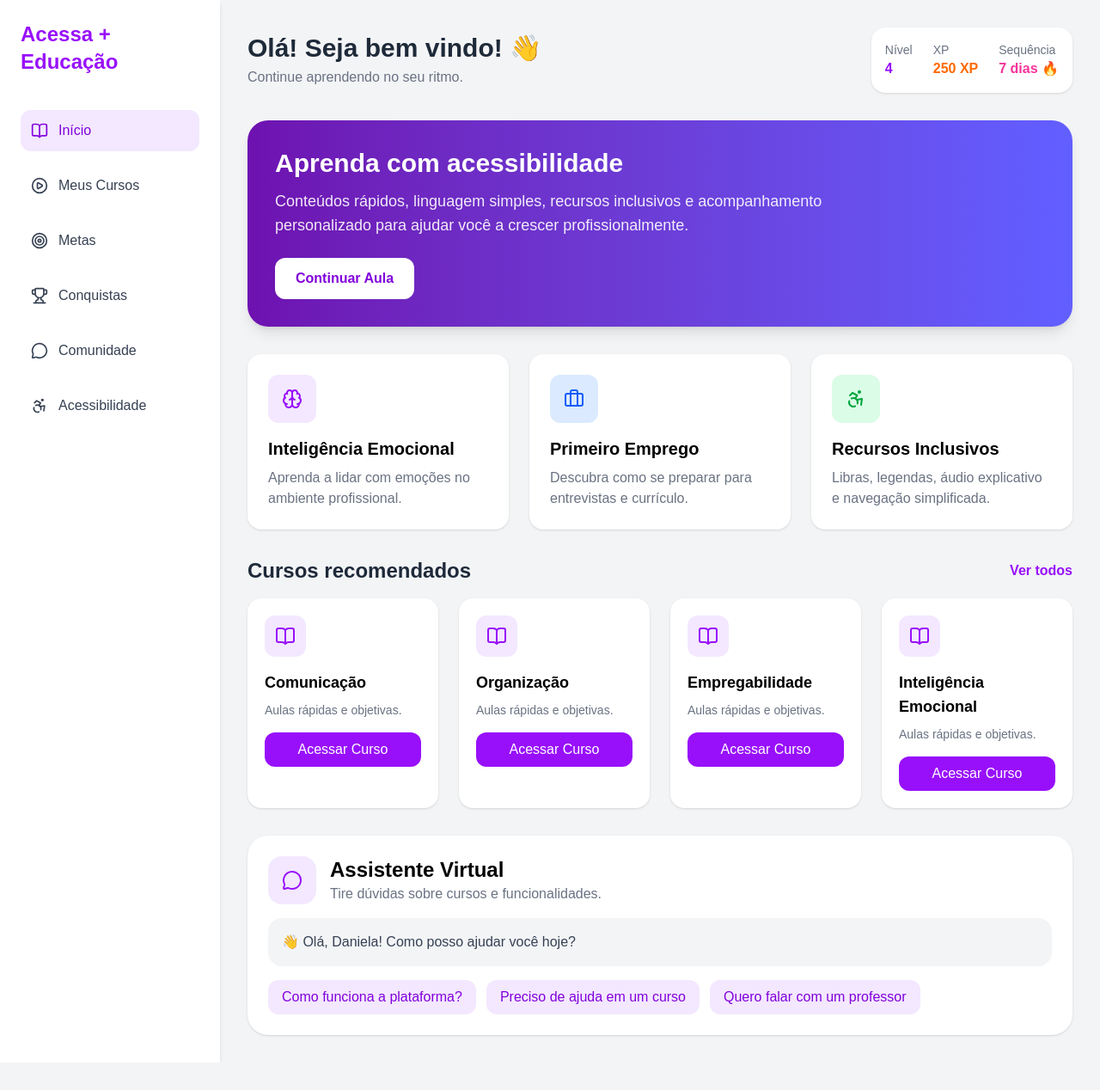
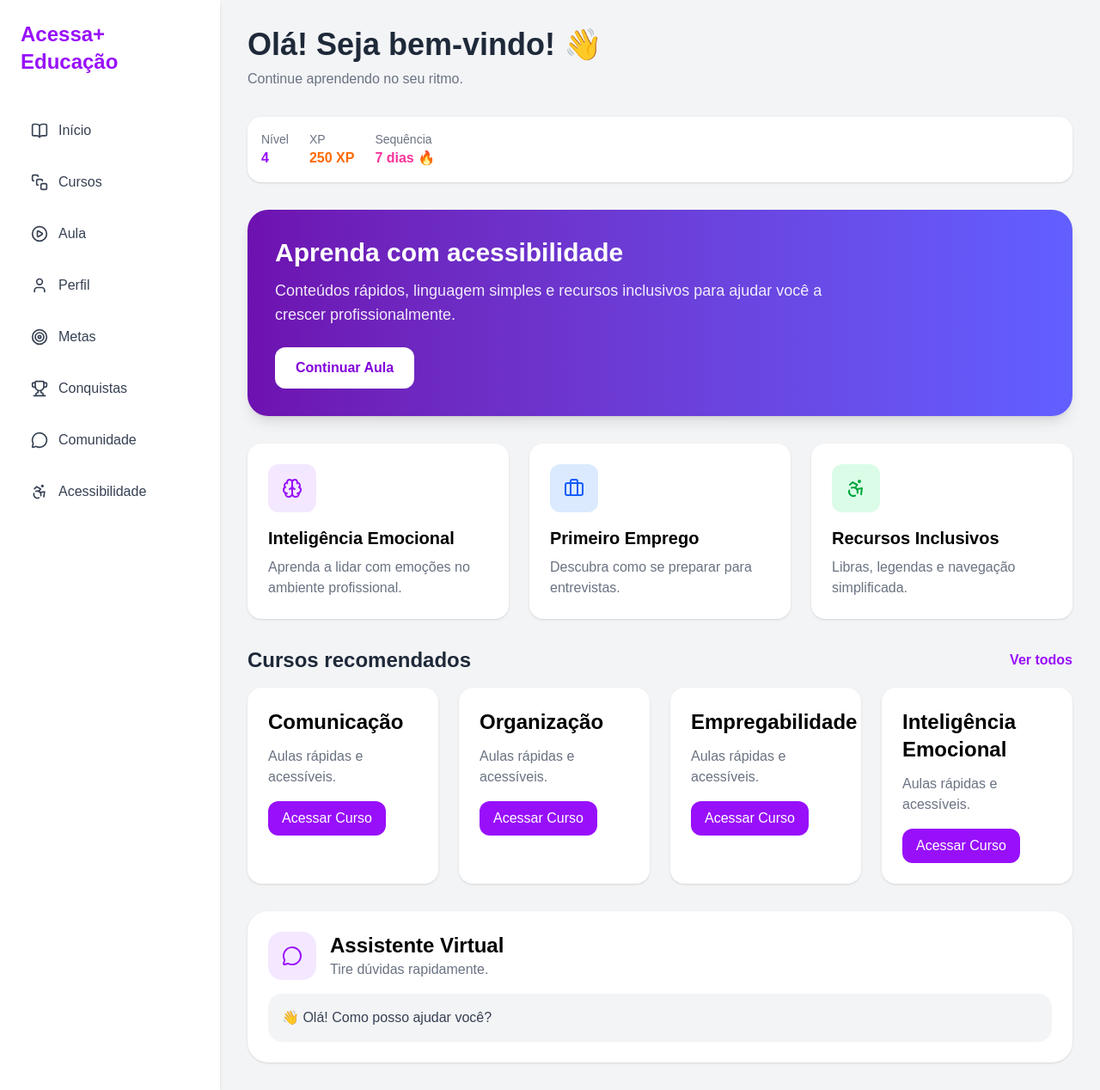
Before and after one commit to DanielaThais/Acessa-mais-Educacao, a React (Vite) app in the folder acessa-mais-educacao/: page / in a window 1280 px wide. Shown: the whole page at 86% size. Before the commit the page ends 1236 px from the top, so only its background shows below. Built offline with nearby package versions, Linux system fonts and the light colour scheme.

Commit message:
Incluídas outras páginas e ajustada navegadas

```diff
--- a/acessa-mais-educacao/src/components/AcessibilityMenu.tsx
+++ b/acessa-mais-educacao/src/components/AcessibilityMenu.tsx
@@ -0,0 +1,27 @@
+export default function AccessibilityMenu() {
+  return (
+    <div className="bg-white rounded-3xl shadow p-6">
+      <h2 className="text-2xl font-bold mb-6">
+        Recursos de Acessibilidade
+      </h2>
+
+      <div className="flex flex-wrap gap-4">
+        <button className="bg-purple-100 text-purple-700 px-4 py-2 rounded-xl">
+          Libras
+        </button>
+
+        <button className="bg-blue-100 text-blue-700 px-4 py-2 rounded-xl">
+          Legendas
+        </button>
+
+        <button className="bg-green-100 text-green-700 px-4 py-2 rounded-xl">
+          Áudio Explicativo
+        </button>
+
+        <button className="bg-orange-100 text-orange-700 px-4 py-2 rounded-xl">
+          Fonte Ampliada
+        </button>
+      </div>
+    </div>
+  );
+}
--- a/acessa-mais-educacao/src/components/ChatAssistant.tsx
+++ b/acessa-mais-educacao/src/components/ChatAssistant.tsx
@@ -0,0 +1,29 @@
+import { MessageCircle } from "lucide-react";
+
+export default function ChatAssistant() {
+  return (
+    <section className="bg-white rounded-3xl shadow p-6">
+      <div className="flex items-center gap-4 mb-4">
+        <div className="bg-purple-100 p-4 rounded-2xl">
+          <MessageCircle className="text-purple-600" />
+        </div>
+
+        <div>
+          <h2 className="text-2xl font-bold">
+            Assistente Virtual
+          </h2>
+
+          <p className="text-gray-500">
+            Tire dúvidas rapidamente.
+          </p>
+        </div>
+      </div>
+
+      <div className="bg-gray-100 rounded-2xl p-4">
+        <p className="text-gray-700">
+          👋 Olá! Como posso ajudar você?
+        </p>
+      </div>
+    </section>
+  );
+}
--- a/acessa-mais-educacao/src/components/CourseCard.tsx
+++ b/acessa-mais-educacao/src/components/CourseCard.tsx
@@ -0,0 +1,25 @@
+interface CourseCardProps {
+  title: string;
+  description: string;
+}
+
+export default function CourseCard({
+  title,
+  description,
+}: CourseCardProps) {
+  return (
+    <div className="bg-white rounded-2xl shadow p-6">
+      <h2 className="text-2xl font-semibold mb-3">
+        {title}
+      </h2>
+
+      <p className="text-gray-500 mb-4">
+        {description}
+      </p>
+
+      <button className="bg-purple-600 text-white px-4 py-2 rounded-xl">
+        Acessar Curso
+      </button>
+    </div>
+  );
+}
--- a/acessa-mais-educacao/src/components/Header.tsx
+++ b/acessa-mais-educacao/src/components/Header.tsx
@@ -0,0 +1,23 @@
+interface HeaderProps {
+  title: string;
+  subtitle?: string;
+}
+
+export default function Header({
+  title,
+  subtitle,
+}: HeaderProps) {
+  return (
+    <div className="mb-8">
+      <h1 className="text-4xl font-bold text-gray-800">
+        {title}
+      </h1>
+
+      {subtitle && (
+        <p className="text-gray-500 mt-2">
+          {subtitle}
+        </p>
+      )}
+    </div>
+  );
+}
--- a/acessa-mais-educacao/src/components/Sidebar.tsx
+++ b/acessa-mais-educacao/src/components/Sidebar.tsx
@@ -6,7 +6,7 @@ import {
   Accessibility,
   User,
   PlayCircle,
-  Home,
+  SquareStack,
 } from "lucide-react";
 
 import { Link } from "react-router-dom";
@@ -23,7 +23,7 @@ export default function Sidebar() {
           to="/"
           className="flex items-center gap-3 hover:bg-gray-100 p-3 rounded-xl"
         >
-          <Home size={20} />
+          <BookOpen size={20} />
           Início
         </Link>
 
@@ -31,7 +31,7 @@ export default function Sidebar() {
           to="/cursos"
           className="flex items-center gap-3 hover:bg-gray-100 p-3 rounded-xl"
         >
-          <PlayCircle size={20} />
+          <SquareStack size={20} />
           Cursos
         </Link>
 
@@ -39,7 +39,7 @@ export default function Sidebar() {
           to="/aula"
           className="flex items-center gap-3 hover:bg-gray-100 p-3 rounded-xl"
         >
-          <BookOpen size={20} />
+          <PlayCircle size={20} />
           Aula
         </Link>
 
--- a/acessa-mais-educacao/src/pages/Home.tsx
+++ b/acessa-mais-educacao/src/pages/Home.tsx
@@ -1,15 +1,13 @@
+import Layout from "../components/Layout";
+import Header from "../components/Header";
+import CourseCard from "../components/CourseCard";
+import ChatAssistant from "../components/ChatAssistant";
+
 import {
-  BookOpen,
   Brain,
   Briefcase,
-  MessageCircle,
-  Trophy,
-  Target,
   Accessibility,
-  PlayCircle,
 } from "lucide-react";
-
-import { Link } from "react-router-dom";
 
 const courses: string[] = [
   "Comunicação",
@@ -20,77 +18,36 @@ const courses: string[] = [
 
 export default function Home() {
   return (
-    <div className="min-h-screen bg-gray-100 flex">
-      {/* Sidebar */}
-      <aside className="w-64 bg-white shadow-md p-6 hidden md:flex flex-col">
-        <h1 className="text-2xl font-bold text-purple-600 mb-10">
-          Acessa + Educação
-        </h1>
+    <Layout>
+      <Header
+        title="Olá! Seja bem-vindo! 👋"
+        subtitle="Continue aprendendo no seu ritmo."
+      />
 
-        <nav className="flex flex-col gap-4 text-gray-700">
-          <button className="flex items-center gap-3 bg-purple-100 text-purple-700 p-3 rounded-xl">
-            <BookOpen size={20} />
-            Início
-          </button>
-
-          <Link to="/cursos">
-            <button className="flex items-center gap-3 hover:bg-gray-100 p-3 rounded-xl">
-              <PlayCircle size={20} />
-              Meus Cursos
-            </button>
-          </Link>
-
-          <button className="flex items-center gap-3 hover:bg-gray-100 p-3 rounded-xl">
-            <Target size={20} />
-            Metas
-          </button>
-
-          <button className="flex items-center gap-3 hover:bg-gray-100 p-3 rounded-xl">
-            <Trophy size={20} />
-            Conquistas
-          </button>
-
-          <button className="flex items-center gap-3 hover:bg-gray-100 p-3 rounded-xl">
-            <MessageCircle size={20} />
-            Comunidade
-          </button>
-
-          <button className="flex items-center gap-3 hover:bg-gray-100 p-3 rounded-xl">
-            <Accessibility size={20} />
-            Acessibilidade
-          </button>
-        </nav>
-      </aside>
-
-      {/* Conteúdo */}
-      <main className="flex-1 p-8">
-        {/* Header */}
-        <div className="flex flex-col md:flex-row md:items-center md:justify-between mb-8">
-          <div>
-            <h2 className="text-3xl font-bold text-gray-800">
-              Olá! Seja bem vindo! 👋
-            </h2>
-
-            <p className="text-gray-500 mt-1">
-              Continue aprendendo no seu ritmo.
-            </p>
-          </div>
-
-          <div className="mt-4 md:mt-0 bg-white rounded-2xl shadow p-4 flex items-center gap-6">
+      {/* Status */}
+      <div className="mb-8 bg-white rounded-2xl shadow p-4 flex flex-wrap items-center gap-6">
         <div>
           <p className="text-sm text-gray-500">Nível</p>
-              <h3 className="font-bold text-purple-600">4</h3>
+          <h3 className="font-bold text-purple-600">
+            4
+          </h3>
         </div>
 
         <div>
           <p className="text-sm text-gray-500">XP</p>
-              <h3 className="font-bold text-orange-500">250 XP</h3>
+          <h3 className="font-bold text-orange-500">
+            250 XP
+          </h3>
         </div>
 
         <div>
-              <p className="text-sm text-gray-500">Sequência</p>
-              <h3 className="font-bold text-pink-500">7 dias 🔥</h3>
-            </div>
+          <p className="text-sm text-gray-500">
+            Sequência
+          </p>
+
+          <h3 className="font-bold text-pink-500">
+            7 dias 🔥
+          </h3>
         </div>
       </div>
 
@@ -101,8 +58,8 @@ export default function Home() {
         </h2>
 
         <p className="max-w-2xl text-lg opacity-90">
-            Conteúdos rápidos, linguagem simples, recursos inclusivos
-            e acompanhamento personalizado para ajudar você a crescer
+          Conteúdos rápidos, linguagem simples e recursos
+          inclusivos para ajudar você a crescer
           profissionalmente.
         </p>
 
@@ -111,7 +68,7 @@ export default function Home() {
         </button>
       </section>
 
-        {/* Cards */}
+      {/* Destaques */}
       <section className="grid grid-cols-1 md:grid-cols-3 gap-6 mb-8">
         <div className="bg-white p-6 rounded-2xl shadow">
           <div className="bg-purple-100 w-14 h-14 rounded-xl flex items-center justify-center mb-4">
@@ -123,7 +80,8 @@ export default function Home() {
           </h3>
 
           <p className="text-gray-500">
-              Aprenda a lidar com emoções no ambiente profissional.
+            Aprenda a lidar com emoções no ambiente
+            profissional.
           </p>
         </div>
 
@@ -137,7 +95,7 @@ export default function Home() {
           </h3>
 
           <p className="text-gray-500">
-              Descubra como se preparar para entrevistas e currículo.
+            Descubra como se preparar para entrevistas.
           </p>
         </div>
 
@@ -151,7 +109,7 @@ export default function Home() {
           </h3>
 
           <p className="text-gray-500">
-              Libras, legendas, áudio explicativo e navegação simplificada.
+            Libras, legendas e navegação simplificada.
           </p>
         </div>
       </section>
@@ -169,70 +127,18 @@ export default function Home() {
         </div>
 
         <div className="grid grid-cols-1 md:grid-cols-2 lg:grid-cols-4 gap-6">
-            {courses.map((course: string) => (
-              <div
+          {courses.map((course) => (
+            <CourseCard
               key={course}
-                className="bg-white rounded-2xl p-5 shadow hover:scale-105 transition"
-              >
-                <div className="bg-purple-100 w-12 h-12 rounded-xl flex items-center justify-center mb-4">
-                  <BookOpen className="text-purple-600" />
-                </div>
-
-                <h3 className="font-bold text-lg mb-2">
-                  {course}
-                </h3>
-
-                <p className="text-gray-500 text-sm mb-4">
-                  Aulas rápidas e objetivas.
-                </p>
-
-                <button className="w-full bg-purple-600 text-white py-2 rounded-xl hover:bg-purple-700 transition">
-                  Acessar Curso
-                </button>
-              </div>
+              title={course}
+              description="Aulas rápidas e acessíveis."
+            />
           ))}
         </div>
       </section>
 
-        {/* Assistente Virtual */}
-        <section className="bg-white rounded-3xl shadow p-6">
-          <div className="flex items-center gap-4 mb-4">
-            <div className="bg-purple-100 p-4 rounded-2xl">
-              <MessageCircle className="text-purple-600" />
-            </div>
-
-            <div>
-              <h2 className="text-2xl font-bold">
-                Assistente Virtual
-              </h2>
-
-              <p className="text-gray-500">
-                Tire dúvidas sobre cursos e funcionalidades.
-              </p>
-            </div>
-          </div>
-
-          <div className="bg-gray-100 rounded-2xl p-4">
-            <p className="text-gray-700">
-              👋 Olá, Daniela! Como posso ajudar você hoje?
-            </p>
-          </div>
-
-          <div className="flex gap-3 mt-4 flex-wrap">
-            <button className="bg-purple-100 text-purple-700 px-4 py-2 rounded-xl">
-              Como funciona a plataforma?
-            </button>
-
-            <button className="bg-purple-100 text-purple-700 px-4 py-2 rounded-xl">
-              Preciso de ajuda em um curso
-            </button>
-
-            <button className="bg-purple-100 text-purple-700 px-4 py-2 rounded-xl">
-              Quero falar com um professor
-            </button>
-          </div>
-        </section>
-      </main>
-    </div>
+      {/* Assistente */}
+      <ChatAssistant />
+    </Layout>
   );
 }
--- a/acessa-mais-educacao/src/pages/Login.tsx
+++ b/acessa-mais-educacao/src/pages/Login.tsx
@@ -0,0 +1,29 @@
+export default function Login() {
+  return (
+    <div className="min-h-screen bg-gray-100 flex items-center justify-center">
+      <div className="bg-white p-10 rounded-3xl shadow w-full max-w-md">
+        <h1 className="text-4xl font-bold mb-8 text-center text-purple-600">
+          Acessa+ Educação
+        </h1>
+
+        <div className="flex flex-col gap-4">
+          <input
+            type="email"
+            placeholder="E-mail"
+            className="border border-gray-300 rounded-xl p-4"
+          />
+
+          <input
+            type="password"
+            placeholder="Senha"
+            className="border border-gray-300 rounded-xl p-4"
+          />
+
+          <button className="bg-purple-600 text-white py-4 rounded-xl font-semibold">
+            Entrar
+          </button>
+        </div>
+      </div>
+    </div>
+  );
+}
--- a/acessa-mais-educacao/src/pages/Perfil.tsx
+++ b/acessa-mais-educacao/src/pages/Perfil.tsx
@@ -5,11 +5,11 @@ export default function Perfil() {
     <Layout>
       <div className="bg-white rounded-3xl shadow p-8 max-w-4xl">
         <div className="flex items-center gap-6 mb-8">
-          <div className="w-28 h-28 rounded-full bg-purple-200" />
+          <div className="w-28 h-28 rounded-full bg-purple-900" />
 
           <div>
             <h1 className="text-4xl font-bold">
-              Daniela
+              Aluno
             </h1>
 
             <p className="text-gray-500">
```
Also changed, not shown: acessa-mais-educacao/src/components/CommentSection.tsx (+61 -0 lines), acessa-mais-educacao/src/components/ProgressCard.tsx (+21 -0 lines), acessa-mais-educacao/src/components/UserCard.tsx (+25 -0 lines), acessa-mais-educacao/src/pages/Aula.tsx (+2 -10 lines). Lines whose indentation alone changed are shown as unchanged.
